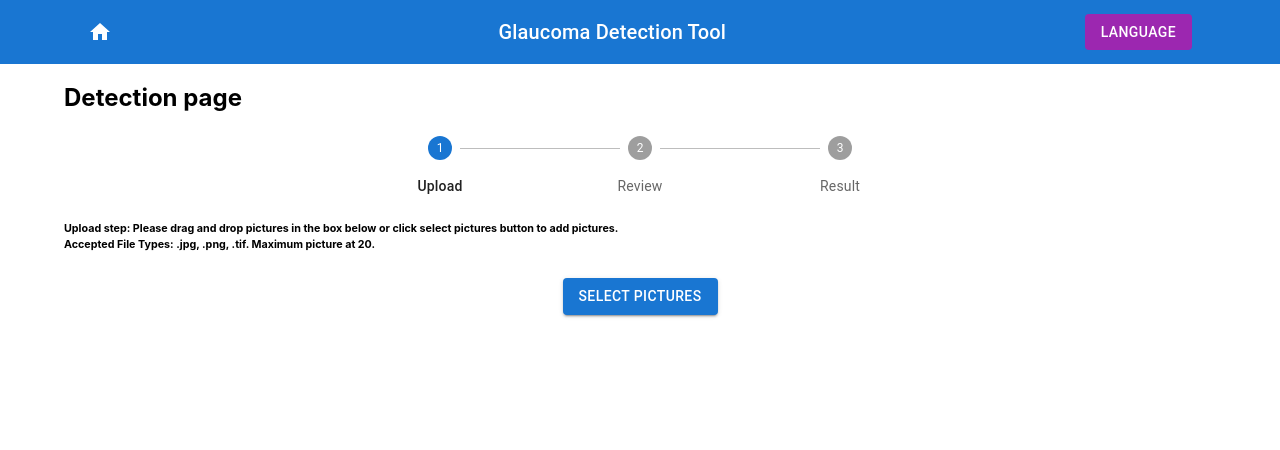
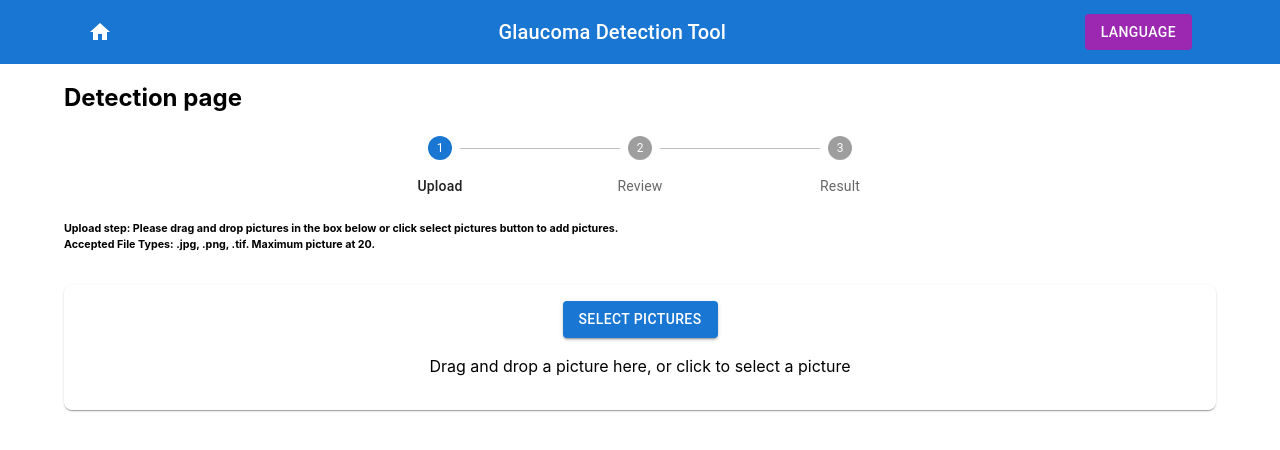
Before and after one commit to Panoj-k/GlaucomaFrontend, a React (Vite) app: page /detection in a window 1280 px wide. Shown: the top 450 px of the page. Built offline with nearby package versions, Linux system fonts and the light colour scheme.

Commit message:
add dropbox area and ondrop function for single

```diff
--- a/src/routes/detection.tsx
+++ b/src/routes/detection.tsx
@@ -1,29 +1,43 @@
-import React, {useState} from 'react'
-import PageContainer from '../components/containers/PageContainer'
-
-import Stepper from '@mui/material/Stepper';
-import Step from '@mui/material/Step';
-import StepLabel from '@mui/material/StepLabel';
-import { Box, Container, Button } from '@mui/material';
+import React, { useState, useCallback } from "react";
+import PageContainer from "../components/containers/PageContainer";
+import { useDropzone } from "react-dropzone";
+import Stepper from "@mui/material/Stepper";
+import Step from "@mui/material/Step";
+import StepLabel from "@mui/material/StepLabel";
+import { Box, Container, Button } from "@mui/material";
+import { color } from "@mui/system";
 
 const Detection = () => {
+  const [step, setStep] = useState(0);
 
-    const [step,setStep] = useState(0)
+  const steps = ["Upload", "Review", "Result"];
+  //---picture drop
+  const [imageUrl, setImageUrl] = useState("");
 
-    const steps = [
-        'Upload',
-        'Review',
-        'Result',
-      ];
+  const onDrop = useCallback((acceptedFiles: File[]) => {
+    const file = acceptedFiles[0];
+    const reader = new FileReader();
+
+    reader.onload = () => {
+      setImageUrl(reader.result as string);
+    };
+
+    reader.readAsDataURL(file);
+
+    setStep(1);
+  }, []);
+  const { getRootProps, getInputProps, isDragActive } = useDropzone({ onDrop });
 
   return (
     <Container>
       {/* <PageContainer> */}
-            <h2>
-                Detection page
-            </h2>
-               <Box sx={{display: 'grid',placeItems: 'center'}}>
-               <Stepper activeStep={step} alternativeLabel sx={{width: ['200px', '400px', '600px']}}>
+      <h2>Detection page</h2>
+      <Box sx={{ display: "grid", placeItems: "center" }}>
+        <Stepper
+          activeStep={step}
+          alternativeLabel
+          sx={{ width: ["200px", "400px", "600px"] }}
+        >
           {steps.map((label) => (
             <Step key={label}>
               <StepLabel>{label}</StepLabel>
@@ -31,40 +45,44 @@ const Detection = () => {
           ))}
         </Stepper>
       </Box>
-            <h6 >
-                Upload step: Please drag and drop pictures in the box below or click select pictures button to add pictures.<br />
+      <h6>
+        Upload step: Please drag and drop pictures in the box below or click
+        select pictures button to add pictures.
+        <br />
         Accepted File Types: .jpg, .png, .tif. Maximum picture at 20.
       </h6>
-            <Box textAlign={'center'}>
-                <Button
-                    variant='contained'
-                    sx = {{ alignSelf: 'center'}}
+      <Box
+        textAlign={"center"}
+        sx={{
+          bgcolor: "background.paper",
+          boxShadow: 1,
+          borderRadius: 2,
+          p: 2,
+          minWidth: 300,
+          marginTop: 4,
+        }}
       >
+        <Button variant="contained" sx={{ alignSelf: "center" }}>
           Select Pictures
         </Button>
+        <Box>
+          <div {...getRootProps()}>
+            <input {...getInputProps()} />
+            {isDragActive ? (
+              <p>Drop the picture here ...</p>
+            ) : (
+              <p>Drag and drop a picture here, or click to select a picture</p>
+            )}
+            {imageUrl && (
+              <div>
+                <img src={imageUrl} alt="Uploaded picture" />
+              </div>
+            )}
+          </div>
         </Box>
+      </Box>
+    </Container>
+  );
+};
 
-
-
-        </Container>
-    )
-    // return (
-    //     <div>
-    //         <PageContainer>
-    //             <Stepper activeStep={1} alternativeLabel sx={{width: ['200px', '400px', '600px']}}>
-    //                 {steps.map((label) => (
-    //                     <Step key={label}>
-    //                     <StepLabel>{label}</StepLabel>
-    //                     </Step>
-    //                 ))}
-    //             </Stepper>
-
-    //         </PageContainer>
-    //         <h2>
-    //             Detection page
-    //         </h2>
-    //     </div>
-    // )
-}
-
-export default Detection
+export default Detection;
```
Lines whose indentation alone changed are shown as unchanged.
